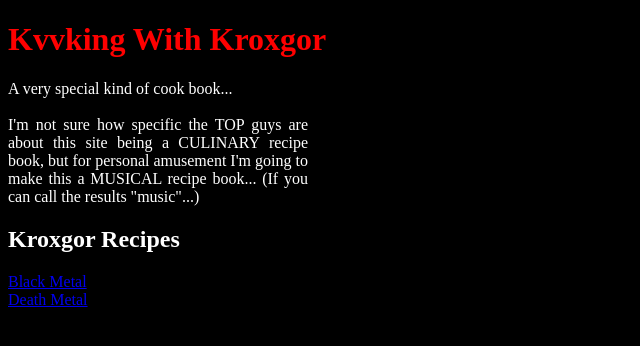
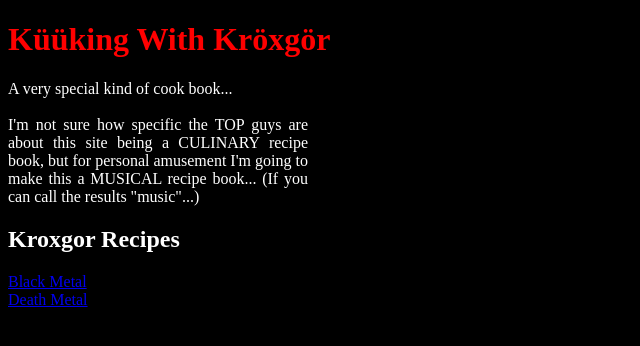
Before and after one commit to mwindz/odin_recipes, a plain HTML site: page index.html in a window 1280 px wide. Shown: the full height of the page, 0-640 px from the left. Drawn offline with Linux system fonts and the light colour scheme.

Commit message:
Add almighty ümläüts; fix titles

```diff
--- a/index.html
+++ b/index.html
@@ -4,11 +4,11 @@
 		<link rel="stylesheet" href="style.css">
 		<meta charset="UTF-8">
 		<meta name="viewpoint" content="width=display-width, initial-scale=1.0">
-		<title>Kvvking With Kroxgor</title>
+		<title>Küüking With Kröxgör</title>
 	</head>
 
 	<body>
-		<h1>Kvvking With Kroxgor</h1>
+		<h1>Küüking With Kröxgör</h1>
 		<p align="justify" style="max-width:300px;">A very special kind of cook book...<br><br>
 
 		I'm not sure how specific the TOP guys are about
--- a/style.css
+++ b/style.css
@@ -1,3 +1,7 @@
+* {
+	font-family: "Times New Roman", serif;
+	}
+
 body {
 	background-color: #000000;
 	}
```
Also changed, not shown: recipes/black_metal.html (+1 -1 lines), recipes/death_metal.html (+1 -1 lines).
